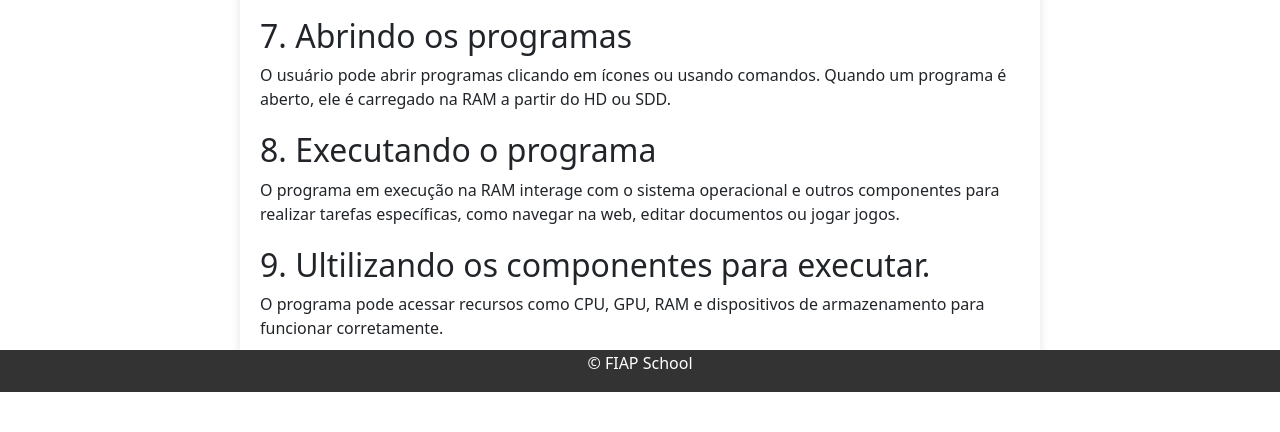
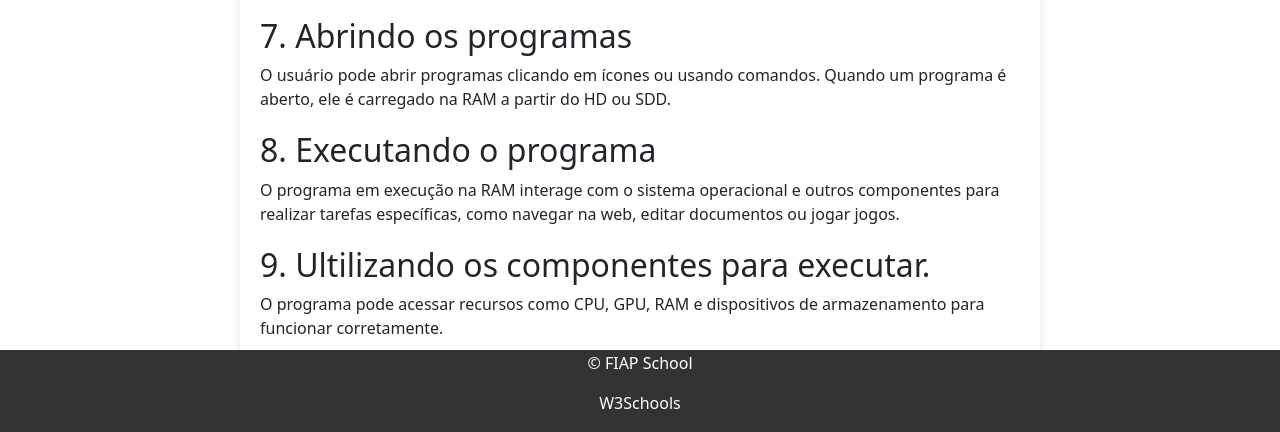
Before and after one commit to giovanialmeid/fiapschool, a plain HTML site: page comofunfa.html in a window 1280 px wide. Shown: the part 797-1229 px from the top of the page. Before the commit the page ends 1189 px from the top, so only its background shows below. Drawn offline with nearby package versions, Linux system fonts and the light colour scheme.

Commit message:
Update comofunfa.html

```diff
--- a/comofunfa.html
+++ b/comofunfa.html
@@ -66,6 +66,7 @@
 
     <footer>
         <p>&copy; FIAP School</p>
+         <p>W3Schools</p>
     </footer>
 
 </body>
```
